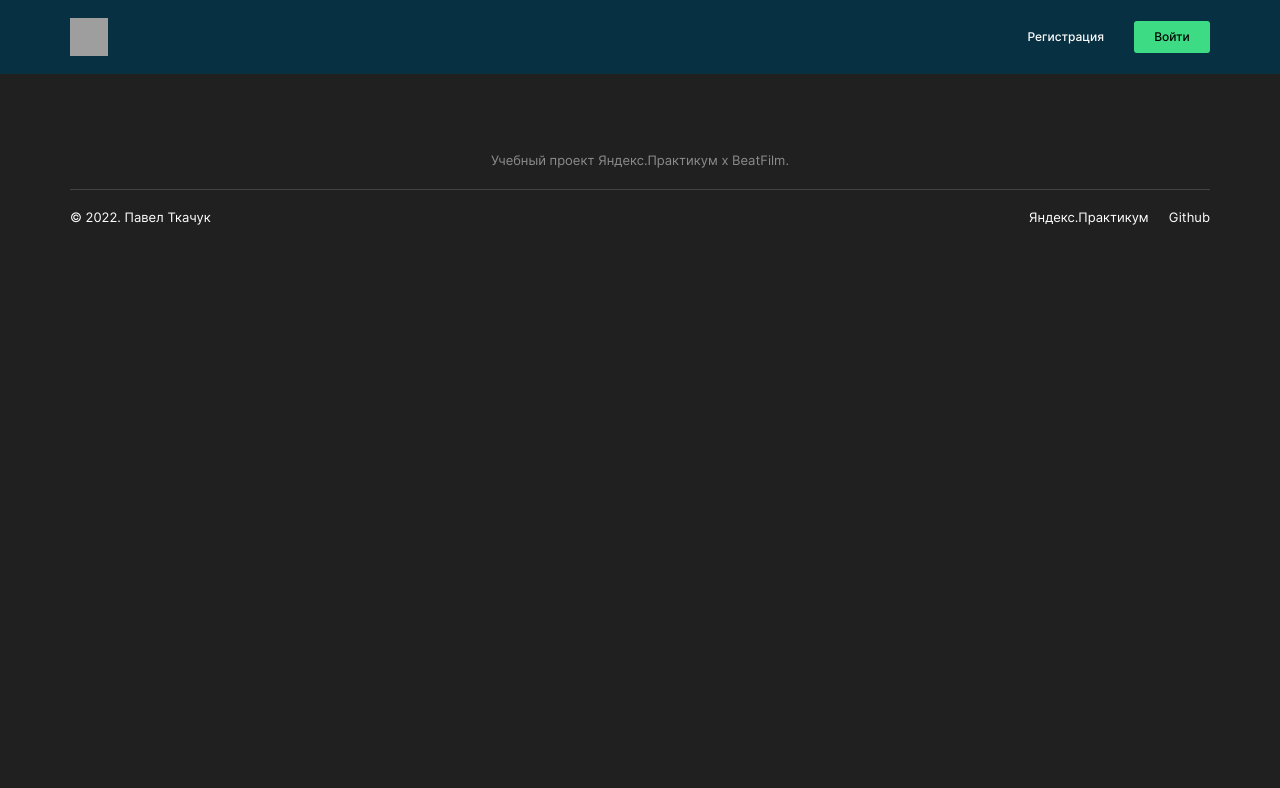
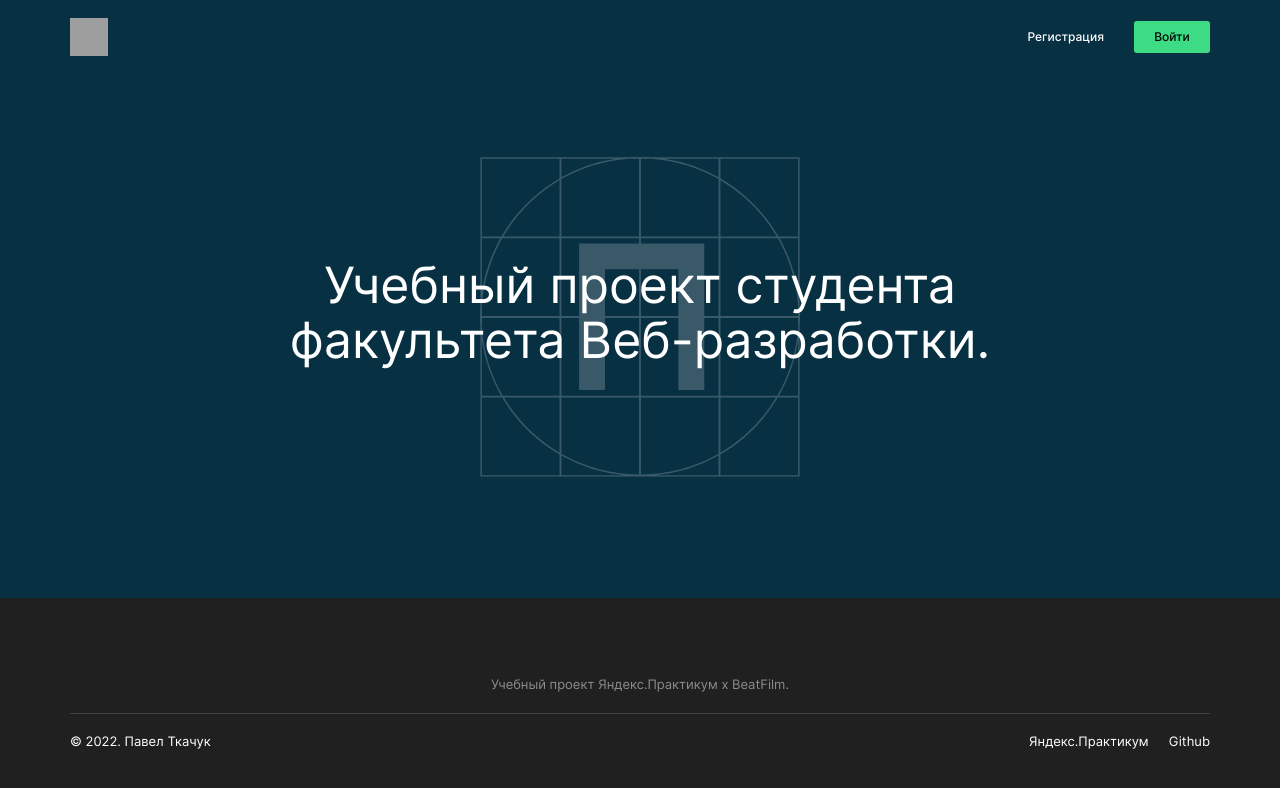
Before and after one commit to pstkachuk/movies-explorer-frontend, a React (Create React App) app: page / in a window 1280 px wide. Shown: the top 788 px of the page. Built offline with nearby package versions, Linux system fonts and the light colour scheme; grey boxes are pictures that could not be loaded.

Commit message:
сверстать Promo

```diff
--- a/src/components/App/App.js
+++ b/src/components/App/App.js
@@ -2,6 +2,7 @@ import { useState } from 'react';
 import './App.css';
 import Header from '../Header/Header';
 import Footer from '../Footer/Footer';
+import Promo from '../Promo/Promo';
 
 function App() {
   const [loggedIn, setLoggedIn] = useState(false);
@@ -9,6 +10,7 @@ function App() {
   return (
     <div className="page">
       <Header loggedIn={ loggedIn } />
+      <Promo />
       <Footer />
     </div>
   );
--- a/src/components/Footer/Footer.js
+++ b/src/components/Footer/Footer.js
@@ -10,10 +10,10 @@ function Footer() {
       <div className="footer__navigation-container">
         <p className="footer__copyright">&#169; 2022. Павел Ткачук</p>
         <nav className="footer__navigation">
-          <a href="https://practicum.yandex.ru" className="footer__link">
+          <a href="https://practicum.yandex.ru" className="footer__link" target={"_blank"}>
             Яндекс.Практикум
           </a>
-          <a href="https://github.com/pstkachuk" className="footer__link">
+          <a href="https://github.com/pstkachuk" className="footer__link" target={"_blank"}>
             Github
           </a>
         </nav>
--- a/src/components/Promo/Promo.css
+++ b/src/components/Promo/Promo.css
@@ -0,0 +1,28 @@
+.promo {
+  background-color: #073042;
+  position: relative;
+  min-height: 524px;
+  display: flex;
+  /* justify-content: center;
+  align-items: center; */
+}
+
+.promo__title {
+  margin: 0 auto;
+  margin-top: 184px;
+  margin-bottom: 224px;
+  text-align: center;
+  font-style: normal;
+  font-weight: 400;
+  font-size: 50px;
+  line-height: 1.1;
+  color: #fff;
+  max-width: 730px;
+}
+
+.promo__image {
+  position: absolute;
+  left: 50%;
+  top: 50%;
+  transform: translate(-50%, -56%);
+}
--- a/src/components/Promo/Promo.js
+++ b/src/components/Promo/Promo.js
@@ -0,0 +1,14 @@
+import './Promo.css';
+import promoImage from '../../images/promo-img.svg'
+
+function Promo() {
+
+  return(
+    <section className="promo">
+      <h1 className="promo__title">Учебный проект студента факультета Веб-разработки.</h1>
+      <img className="promo__image" alt="фоновое изображение" src={ promoImage } />
+    </section>
+  )
+}
+
+export default Promo;
```
Also changed, not shown: src/images/promo-img.svg (added).
